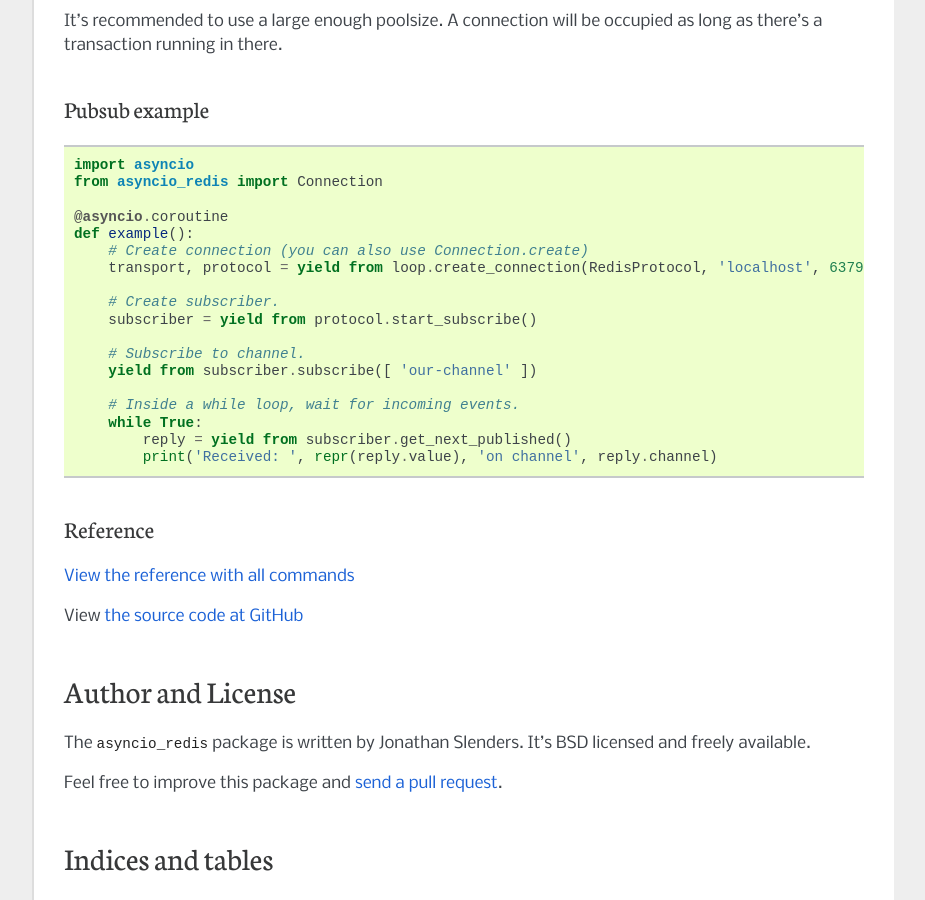
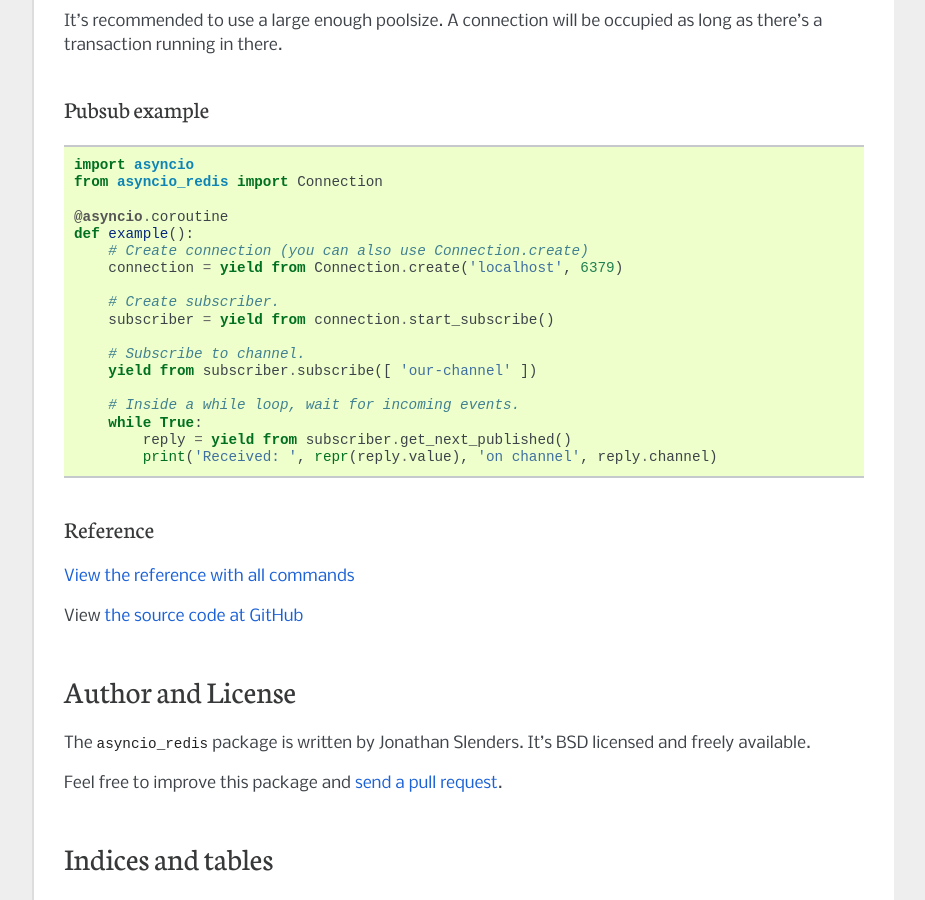
Before and after one commit to jonathanslenders/asyncio-redis, a Sphinx documentation site: the page built from docs/index.rst, in a window 1280 px wide and 900 px high, scrolled down 2163 px. Shown: the whole window, without its empty margins (198-1123 px from the left). Built offline with Sphinx 7.4.7, drawn with Linux system fonts in a browser that asks for light colours.

Commit message:
documentation fix.

```diff
--- a/README.rst
+++ b/README.rst
@@ -145,10 +145,10 @@ Pubsub example
     @asyncio.coroutine
     def example():
         # Create connection (you can also use Connection.create)
-        transport, protocol = yield from loop.create_connection(RedisProtocol, 'localhost', 6379)
+        connection = yield from Connection.create('localhost', 6379)
 
         # Create subscriber.
-        subscriber = yield from protocol.start_subscribe()
+        subscriber = yield from connection.start_subscribe()
 
         # Subscribe to channel.
         yield from subscriber.subscribe([ 'our-channel' ])
--- a/docs/index.rst
+++ b/docs/index.rst
@@ -142,10 +142,10 @@ Pubsub example
     @asyncio.coroutine
     def example():
         # Create connection (you can also use Connection.create)
-        transport, protocol = yield from loop.create_connection(RedisProtocol, 'localhost', 6379)
+        connection = yield from Connection.create('localhost', 6379)
 
         # Create subscriber.
-        subscriber = yield from protocol.start_subscribe()
+        subscriber = yield from connection.start_subscribe()
 
         # Subscribe to channel.
         yield from subscriber.subscribe([ 'our-channel' ])
```
